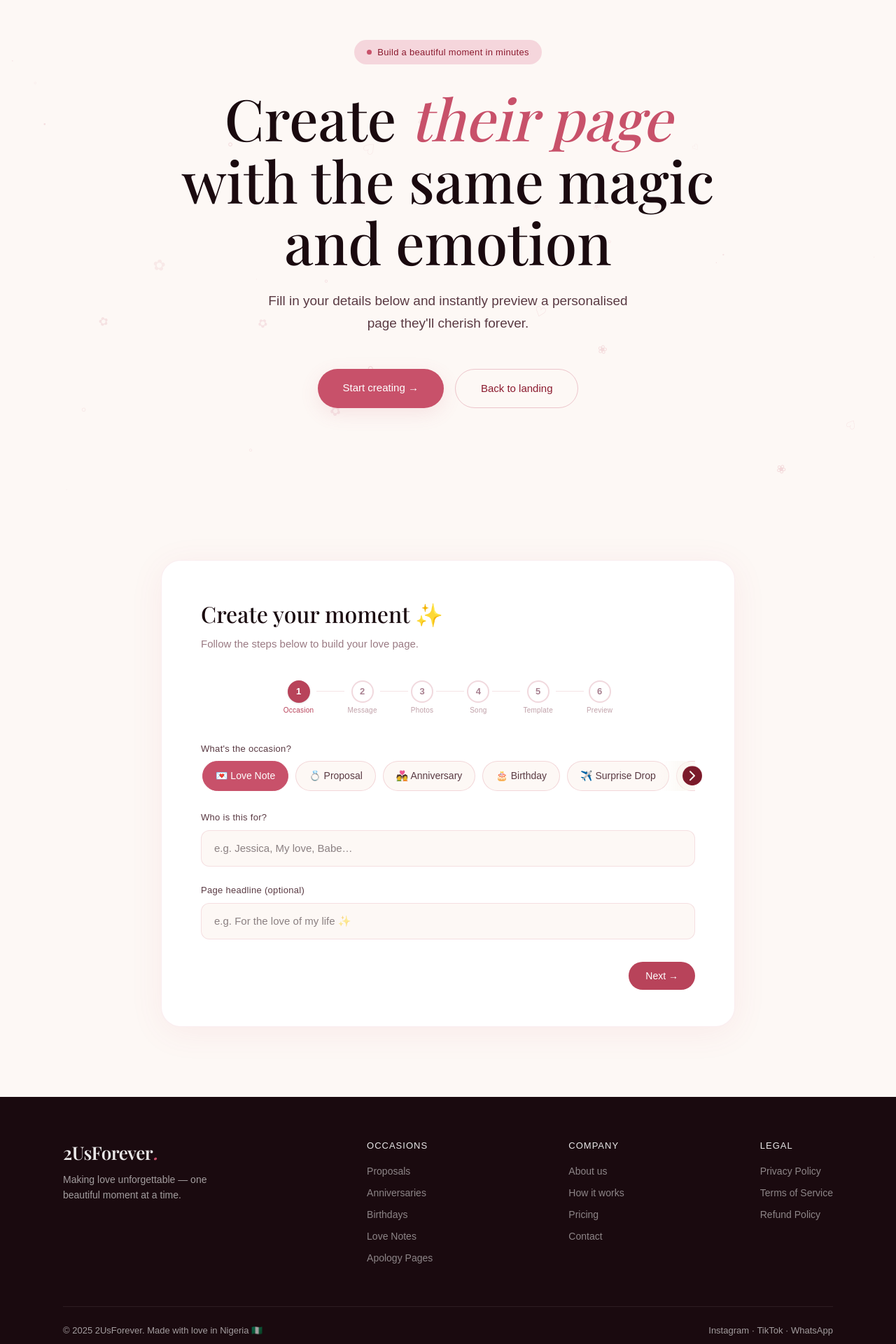
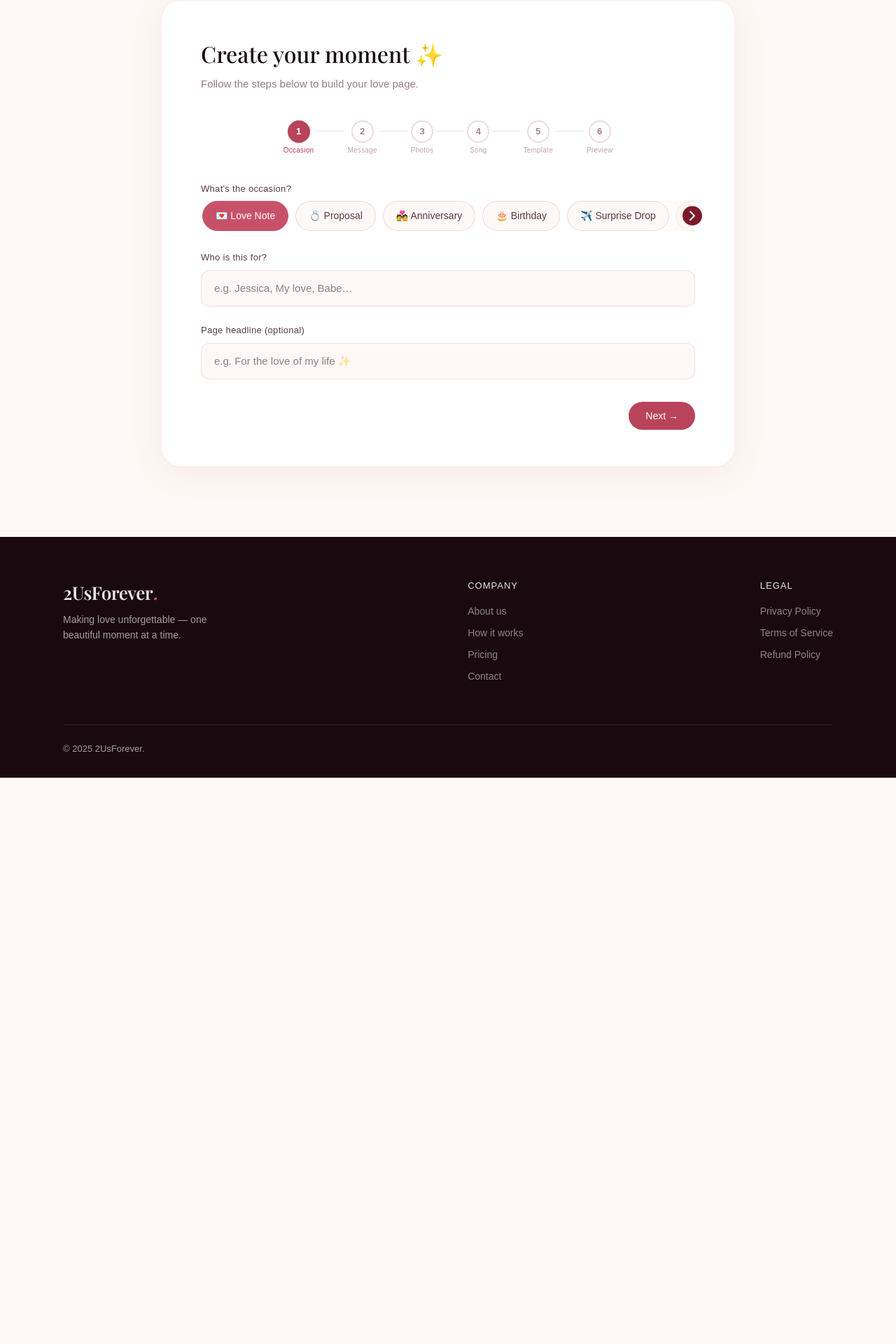
Before and after one commit to WilliamsScripts/2usforever, a Next.js app: page /create-moment in a window 1280 px wide. Shown: the part 100-2020 px from the top of the page at 70% size. After the commit the page ends 1211 px from the top, so only its background shows below. Built offline with nearby package versions, Linux system fonts and the light colour scheme.

Commit message:
Refactor CreateMomentPage layout by removing hero section: Simplified the CreateMomentPage component by eliminating the hero section, focusing on the CreateMomentBuilder for a more streamlined user experience. Updated LandingFrame footer by removing occasion links for a cleaner design.

```diff
--- a/src/app/create-moment/page.tsx
+++ b/src/app/create-moment/page.tsx
@@ -1,42 +1,9 @@
-"use client";
-
-import React from "react";
-import Link from "next/link";
 import LandingFrame from "@/components/landing/LandingFrame";
 import CreateMomentBuilder from "@/components/landing/CreateMomentBuilder";
 
 export default function CreateMomentPage() {
   return (
     <LandingFrame ctaHref="/create-moment">
-      <section className="hero">
-        <div className="hero-badge">
-          <span className="dot"></span>
-          Build a beautiful moment in minutes
-        </div>
-
-        <h1>
-          Create <em>their page</em>
-          <br />
-          with the same magic
-          <br />
-          and emotion
-        </h1>
-
-        <p>
-          Fill in your details below and instantly preview a personalised page
-          they&apos;ll cherish forever.
-        </p>
-
-        <div className="hero-actions">
-          <a href="#create" className="btn-primary">
-            Start creating →
-          </a>
-          <Link href="/" className="btn-ghost">
-            Back to landing
-          </Link>
-        </div>
-      </section>
-
       <CreateMomentBuilder />
     </LandingFrame>
   );
--- a/src/components/landing/LandingFrame.tsx
+++ b/src/components/landing/LandingFrame.tsx
@@ -141,14 +141,6 @@ export default function LandingFrame({
             <p>Making love unforgettable — one beautiful moment at a time.</p>
           </div>
           <div className="footer-col">
-            <h5>Occasions</h5>
-            <Link href="/#occasions">Proposals</Link>
-            <Link href="/#occasions">Anniversaries</Link>
-            <Link href="/#occasions">Birthdays</Link>
-            <Link href="/#occasions">Love Notes</Link>
-            <Link href="/#occasions">Apology Pages</Link>
-          </div>
-          <div className="footer-col">
             <h5>Company</h5>
             <a href="#">About us</a>
             <Link href="/#how">How it works</Link>
@@ -163,8 +155,7 @@ export default function LandingFrame({
           </div>
         </div>
         <div className="footer-bottom">
-          <span>© 2025 2UsForever. Made with love in Nigeria 🇳🇬</span>
-          <span>Instagram · TikTok · WhatsApp</span>
+          <span>© 2025 2UsForever.</span>
         </div>
       </footer>
     </>
```
